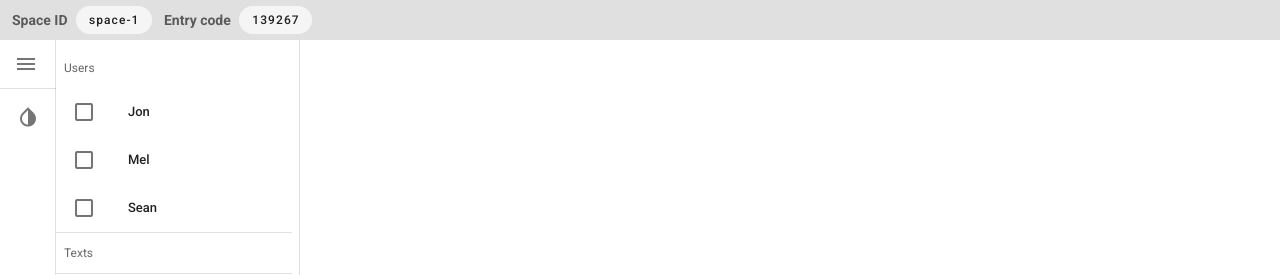
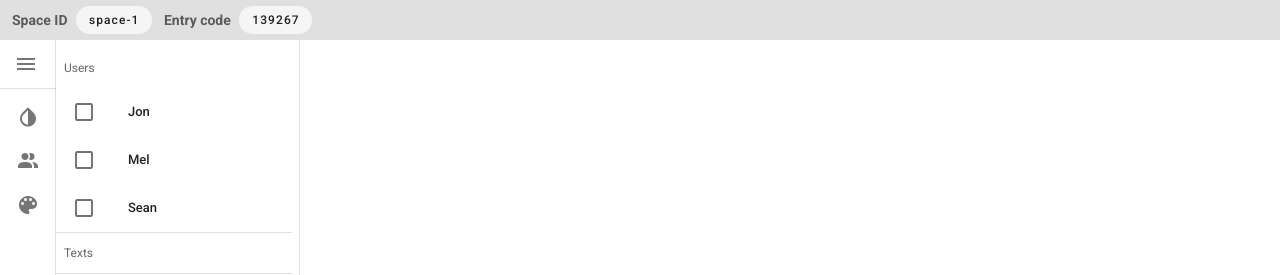
Before and after one commit to glowsplint/referencer, a Vue app in the folder frontend/: page /study in a window 1280 px wide. Shown: the top 275 px of the page. Built offline with nearby package versions, Linux system fonts and the light colour scheme.

Commit message:
Added toggling of users and colours

```diff
--- a/frontend/src/views/Study.vue
+++ b/frontend/src/views/Study.vue
@@ -36,6 +36,12 @@
         <v-list-item>
           <v-icon @click="toggleDarkMode">mdi-invert-colors</v-icon>
         </v-list-item>
+        <v-list-item>
+          <v-icon @click="toggleUsers">mdi-account-multiple</v-icon>
+        </v-list-item>
+        <v-list-item>
+          <v-icon @click="toggleColours">mdi-palette</v-icon>
+        </v-list-item>
       </v-list>
     </v-navigation-drawer>
 
@@ -43,7 +49,7 @@
     <v-navigation-drawer v-model="drawer" app width="300" clipped>
       <v-list class="pl-14" height="0" shaped dense>
         <v-subheader>Users</v-subheader>
-        <v-list-item-group v-model="selectionUser" multiple active-class="">
+        <v-list-item-group v-model="selectionUsers" multiple active-class="">
           <v-list-item v-for="n in users.length" :key="n" link dense>
             <template v-slot:default="{ active }">
               <v-list-item-action>
@@ -116,7 +122,7 @@
         solo-inverted
         label="Add a passage"
         hide-no-data
-        clearable
+        toggleable
         @keyup.enter="submitSearch"
       >
       </v-combobox>
@@ -143,9 +149,11 @@ export default {
       colours: ["Red", "Green", "Blue", "Yellow", "Cyan", "Indigo"],
       coloursValue: ["red", "green", "blue", "yellow darken-3", "cyan", "indigo lighten-1"],
       users: ["Jon", "Mel", "Sean"],
-      selectionUser: [],
+      selectionUsers: [],
       selectionTexts: [],
       selectionColours: [],
+      storedUsers: [],
+      storedColours: [],
     };
   },
   computed: {
@@ -188,6 +196,24 @@ export default {
     },
     releaseEntryCode() {
       this.displayedEntryCode = this.entryCode;
+    },
+    toggleColours() {
+      // I have colours selected, and I also have colours stored, I overwrite my stored colours
+      // with my currently selected colours
+      if (this.selectionColours.length > 0 && this.storedColours.length > 0) {
+        this.storedColours = this.selectionColours
+        this.selectionColours = []
+      } else {
+        [this.storedColours, this.selectionColours] = [this.selectionColours, this.storedColours]
+      }
+    },
+    toggleUsers() {
+      if (this.selectionUsers.length > 0 && this.storedUsers.length > 0) {
+        this.storedUsers = this.selectionUsers
+        this.selectionUsers = []
+      } else {
+        [this.storedUsers, this.selectionUsers] = [this.selectionUsers, this.storedUsers]
+      }
     }
   }
 };
```
